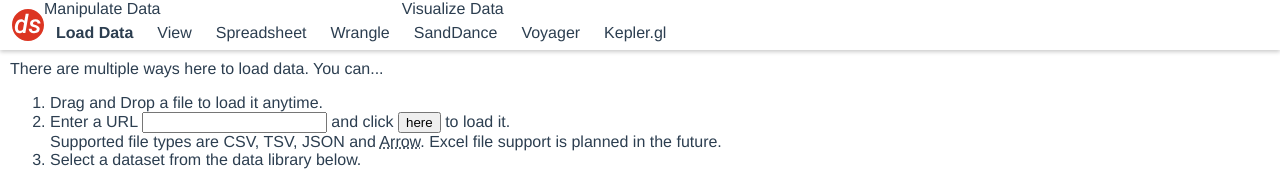
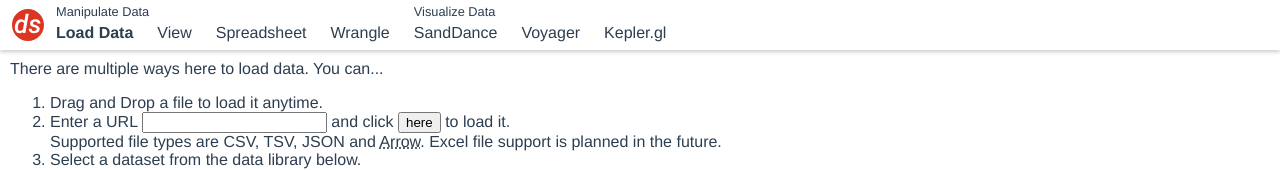
Before and after one commit to jansim/data-studio, a Vue app: page / in a window 1280 px wide. Shown: the top 170 px of the page. Built offline with nearby package versions, Linux system fonts and the light colour scheme.

Commit message:
Adjust positioning of tab group names

```diff
--- a/src/components/TabGroup.vue
+++ b/src/components/TabGroup.vue
@@ -26,7 +26,8 @@
 }
 .tab-group-name {
   position: absolute;
-  top: 0;
-  /* left: 0; */
+  top: 0.25rem;
+  left: 0.75rem;
+  font-size: 0.8rem;
 }
 </style>
```
